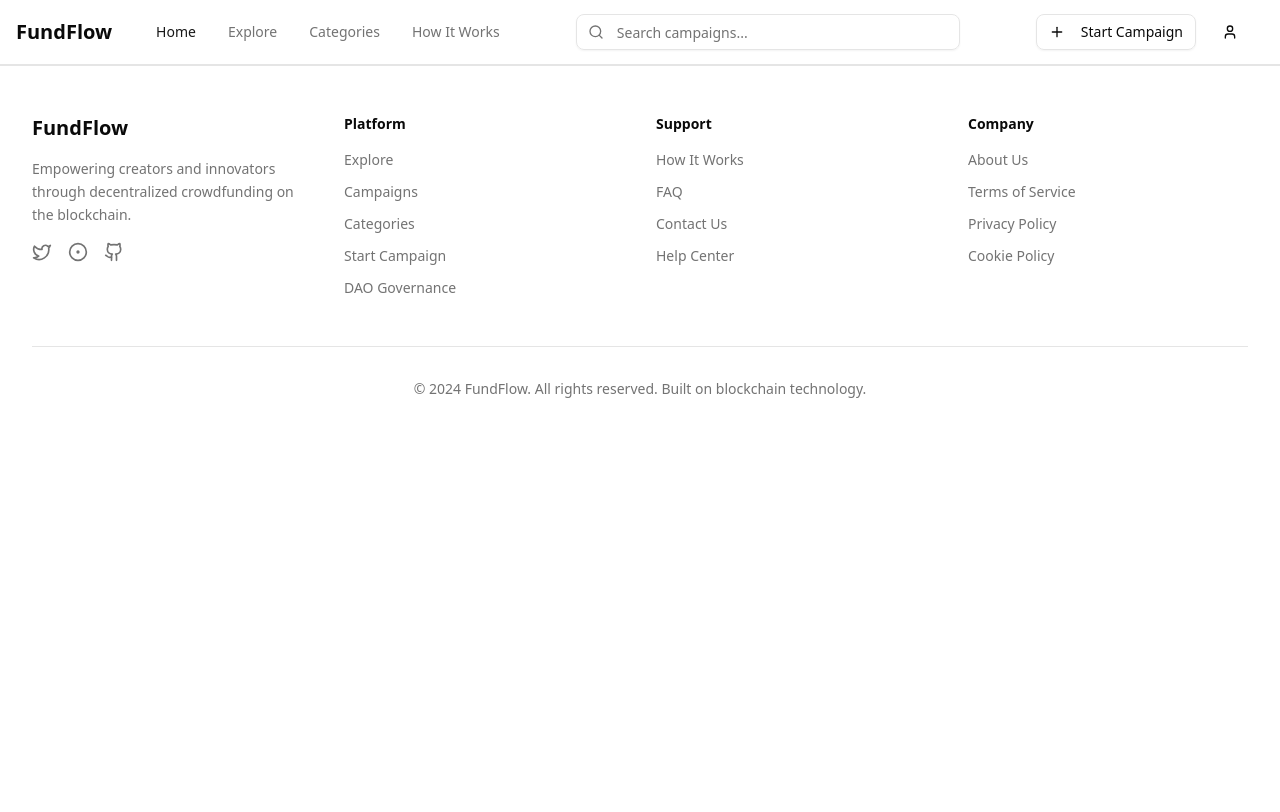
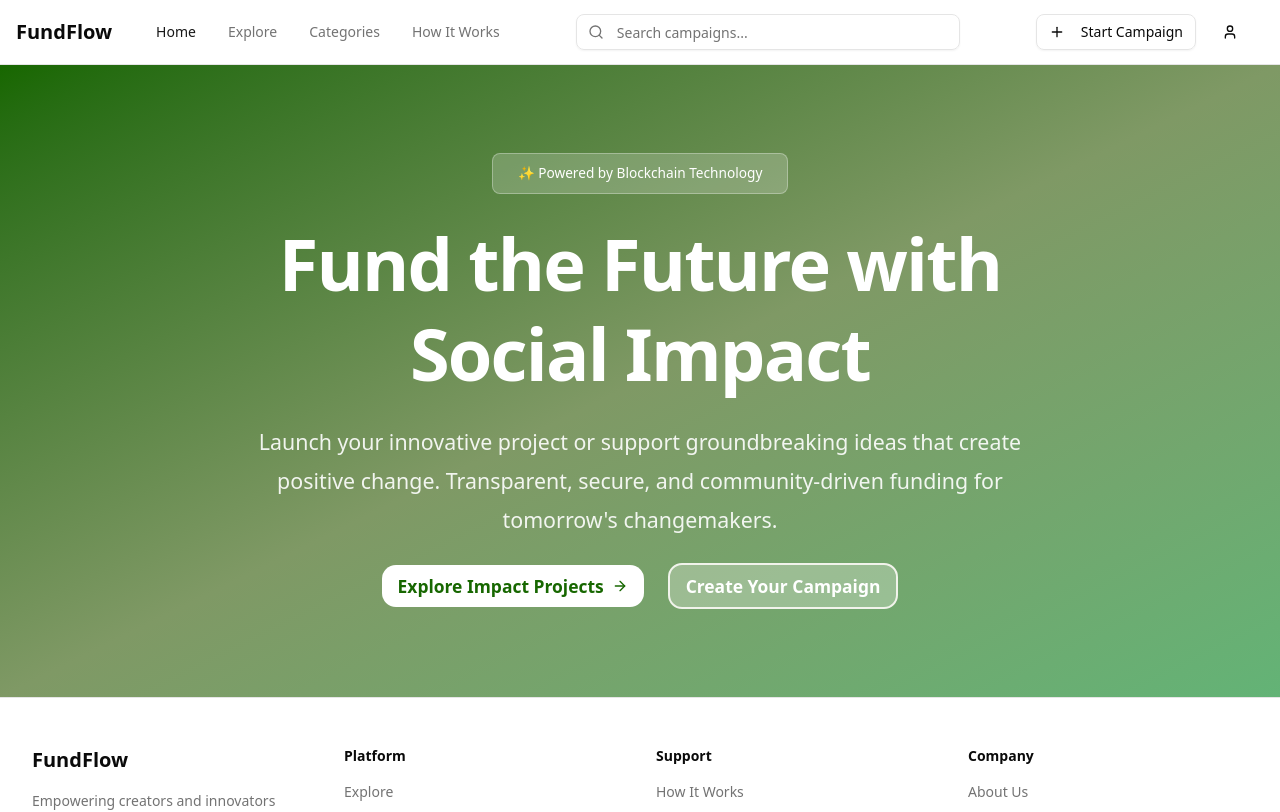
Before and after one commit to ScaffoldRust/CrowdFunding-Integration, a Next.js app in the folder apps/web/: page / in a window 1280 px wide. Shown: the top 812 px of the page. Built offline with nearby package versions, Linux system fonts and the light colour scheme.

Commit message:
Changes made

```diff
--- /dev/null
+++ b/apps/web/src/app/create/page.tsx
@@ -0,0 +1,4 @@
+const CreateCampaign = () => {
+	return <div>Page</div>
+}
+export default CreateCampaign
--- /dev/null
+++ b/apps/web/src/app/explore/page.tsx
@@ -0,0 +1,4 @@
+const ExploreCampaign = () => {
+	return <div>Page</div>
+}
+export default ExploreCampaign
--- a/apps/web/src/app/page.tsx
+++ b/apps/web/src/app/page.tsx
@@ -1,10 +1,12 @@
 import { Footer } from '@/components/landing/footer'
 import { Header } from '@/components/landing/header'
+import Hero from '@/components/landing/hero'
 
 export default function Home() {
 	return (
 		<main>
 			<Header />
+			<Hero />
 			<Footer />
 		</main>
 	)
--- /dev/null
+++ b/apps/web/src/components/landing/hero.tsx
@@ -0,0 +1,39 @@
+import { ArrowRight } from "lucide-react";
+import Link from "next/link";
+
+const Hero = () => {
+  return (
+    <div className="w-full bg-gradient-to-br from-[#176700] via-[#7F9965] to-[#63B376] flex flex-col gap-6 items-center py-[88px] px-[244px]">
+      <div className="bg-[#FFFFFF33] border-[1px] border-[#FFFFFF4D] py-[9px] px-[25px] text-[13.67px] text-[#FFFFFF] font-medium rounded-[8px] w-fit">
+        ✨ Powered by Blockchain Technology
+      </div>
+      <div className="text-[72px] text-[#FFFFFF] font-bold text-center leading-[90px] tracking-[-1.8px]">
+        Fund the Future with Social Impact
+      </div>
+      <div className="text-[#FFFFFFE5] text-[21.38px] text-center w-[768px] leading-[39px]">
+        Launch your innovative project or support groundbreaking ideas that
+        create positive change. Transparent, secure, and community-driven
+        funding for tomorrow&apos;s changemakers.
+      </div>
+      <div className="flex items-center gap-6">
+        <Link href="/explore">
+          <button
+            type="button"
+            className="flex items-center gap-2 py-2 px-4 bg-[#FFFFFF] cursor-pointer text-[17.44px] text-[#176700] font-semibold rounded-[14px]"
+          >
+            Explore Impact Projects <ArrowRight size={16} />
+          </button>
+        </Link>
+        <Link href="/create">
+          <button
+            type="button"
+            className="bg-[#F1F3EB4D] border-2 border-[#F1F3EB] cursor-pointer py-2 px-4 rounded-[14px] text-[17.44px] text-[#FFFFFF] font-semibold"
+          >
+            Create Your Campaign
+          </button>
+        </Link>
+      </div>
+    </div>
+  );
+};
+export default Hero;
```
Also changed, not shown: 1 other file (tests, documents, lock files or other folders).
